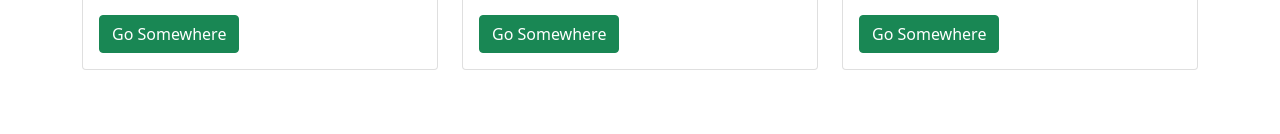
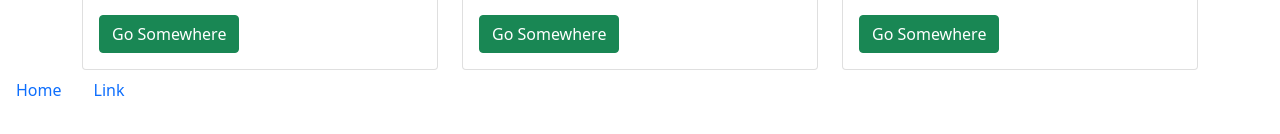
Before and after one commit to efrenjr-dev/rodriguez-portfolio-dev-b, a React (Create React App) app: page / in a window 1280 px wide. Shown: the part 528-662 px from the top of the page. Built offline with nearby package versions, Linux system fonts and the light colour scheme.

Commit message:
added footer component

```diff
--- a/src/App.js
+++ b/src/App.js
@@ -3,6 +3,7 @@ import React from "react";
 import NavbarComponent from "./components/Navbar";
 import CardComponent from "./components/Card";
 import Jumbo from "./components/Jumbo";
+import Footer from "./components/Footer";
 
 import { Container, Row, Col } from "react-bootstrap";
 
@@ -24,6 +25,7 @@ export default function App() {
           </Col>
         </Row>
       </Container>
+      <Footer/>
     </>
   );
 }
--- /dev/null
+++ b/src/components/Footer.js
@@ -0,0 +1,10 @@
+import { Nav } from "react-bootstrap";
+
+export default function Footer() {
+  return (
+    <Nav className="mr-auto">
+      <Nav.Link href="#home">Home</Nav.Link>
+      <Nav.Link href="#link">Link</Nav.Link>
+    </Nav>
+  );
+}
```
